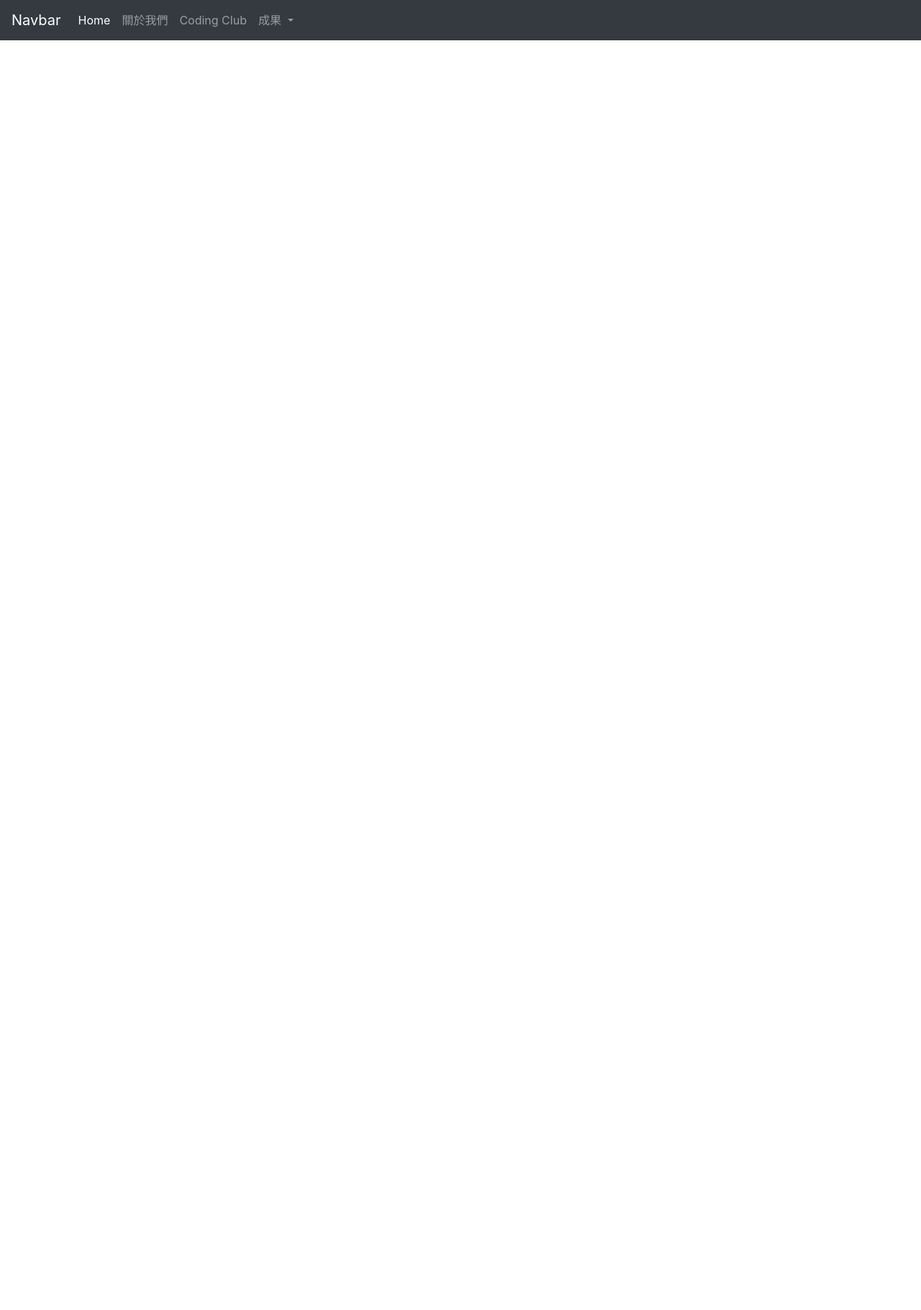
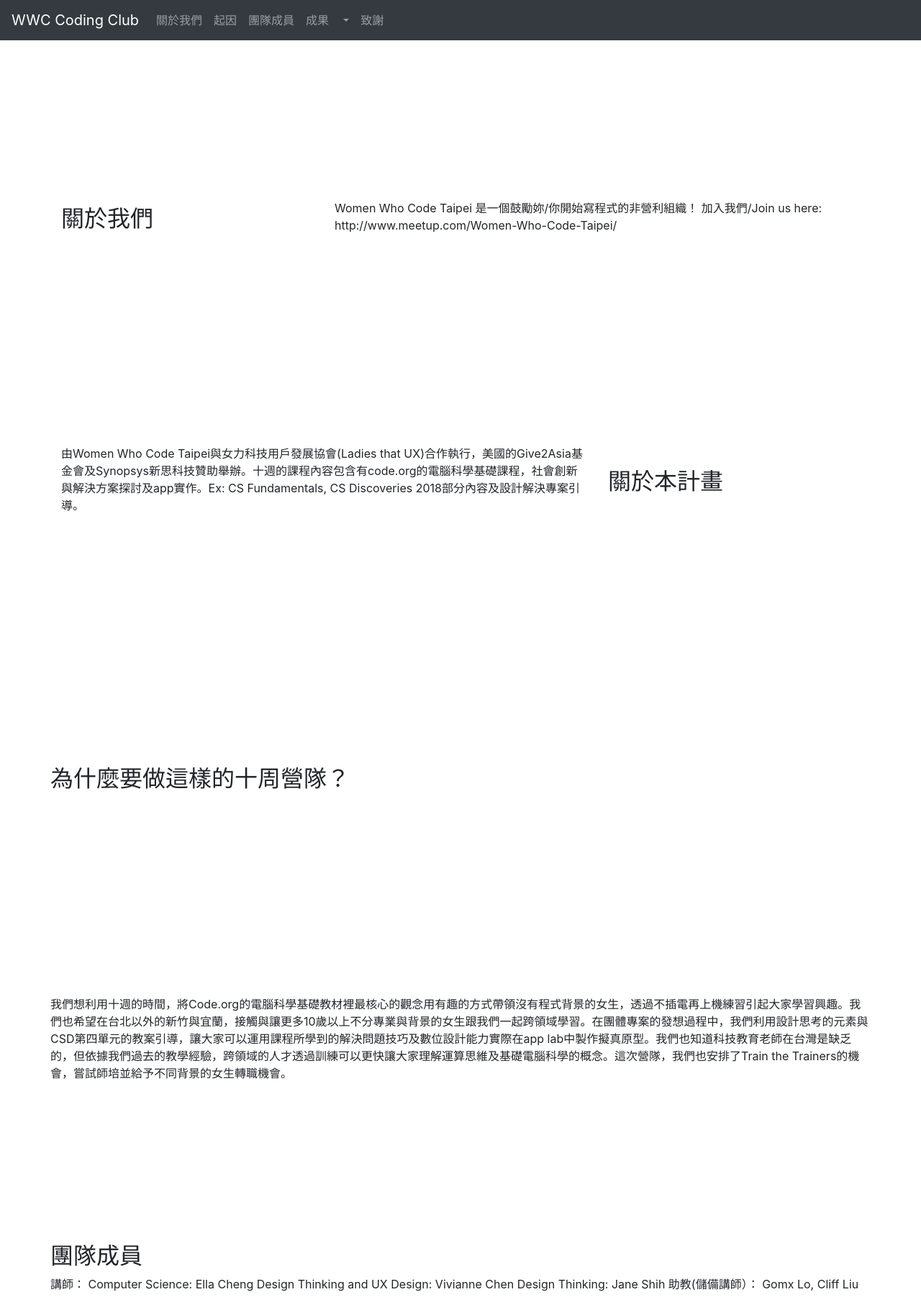
Before and after one commit to WomenJoinTechCodingClub/WomenJoinTechCodingClub, a plain HTML site: page index.html in a window 1280 px wide. Shown: the part 800-2620 px from the top of the page at 72% size. Before the commit the page ends 2456 px from the top, so only its background shows below. Drawn offline with nearby package versions, Linux system fonts and the light colour scheme.

Commit message:
add content to index

```diff
--- a/index.html
+++ b/index.html
@@ -73,7 +73,7 @@
     </div>
 
     <nav class="navbar navbar-expand-lg navbar-dark bg-dark">
-      <a class="navbar-brand" href="#">Navbar</a>
+      <a class="navbar-brand" href="#">WWC Coding Club</a>
       <button
         class="navbar-toggler"
         type="button"
@@ -87,16 +87,17 @@
       </button>
       <div class="collapse navbar-collapse" id="navbarNavDropdown">
         <ul class="navbar-nav">
-          <li class="nav-item active">
-            <a class="nav-link" href="#"
-              >Home <span class="sr-only">(current)</span></a
-            >
-          </li>
           <li class="nav-item">
             <a class="nav-link" href="#about-us">關於我們</a>
           </li>
           <li class="nav-item">
-            <a class="nav-link" href="#curriculum">Coding Club</a>
+            <a class="nav-link" href="#about-project">起因</a>
+          </li>
+          <li class="nav-item">
+            <a class="nav-link" href="#team">團隊成員</a>
+          </li>
+          <li class="nav-item">
+            <a class="nav-link" href="#outcome">成果</a>
           </li>
           <li class="nav-item dropdown">
             <a
@@ -108,22 +109,87 @@
               aria-haspopup="true"
               aria-expanded="false"
             >
-              成果
             </a>
             <div class="dropdown-menu" aria-labelledby="navbarDropdownMenuLink">
-              <a class="dropdown-item" href="#">第一輪：新竹</a>
-              <a class="dropdown-item" href="#">第一輪：宜蘭</a>
-              <a class="dropdown-item" href="#">第二輪：新竹</a>
-              <a class="dropdown-item" href="#">第二輪：宜蘭</a>
+              <a class="dropdown-item" href="#">第一輪</a>
+              <a class="dropdown-item" href="#">第二輪</a>
             </div>
+          </li>
+          <li class="nav-item">
+            <a class="nav-link" href="#credits">致謝</a>
           </li>
         </ul>
       </div>
     </nav>
     <section class="about-us" id="about-us">
-      <div class="container"></div>
+      <div class="container ">
+        <div class="row align-items-center">
+          <div class="col-4"><h2>關於我們</h2></div>
+          <div class="col-8">
+            <p>
+              Women Who Code Taipei 是一個鼓勵妳/你開始寫程式的非營利組織！
+              加入我們/Join us here:
+              http://www.meetup.com/Women-Who-Code-Taipei/
+            </p>
+          </div>
+        </div>
+        <div class="row align-items-center">
+          <div class="col-8">
+            <p>
+              由Women Who Code Taipei與女力科技用戶發展協會(Ladies that
+              UX)合作執行，美國的Give2Asia基金會及Synopsys新思科技贊助舉辦。十週的課程內容包含有code.org的電腦科學基礎課程，社會創新與解決方案探討及app實作。Ex:
+              CS Fundamentals, CS Discoveries 2018部分內容及設計解決專案引導。
+            </p>
+          </div>
+          <div class="col-4"><h2>關於本計畫</h2></div>
+        </div>
+      </div>
     </section>
-    <section class="curriculum" id="curriculum"></section>
+
+    <section class="about-project" id="about-project">
+      <div class="container">
+        <div class="row align-items-center">
+          <h2>為什麼要做這樣的十周營隊？</h2>
+          <p>
+            我們想利用十週的時間，將Code.org的電腦科學基礎教材裡最核心的觀念用有趣的方式帶領沒有程式背景的女生，透過不插電再上機練習引起大家學習興趣。我們也希望在台北以外的新竹與宜蘭，接觸與讓更多10歲以上不分專業與背景的女生跟我們一起跨領域學習。在團體專案的發想過程中，我們利用設計思考的元素與CSD第四單元的教案引導，讓大家可以運用課程所學到的解決問題技巧及數位設計能力實際在app
+            lab中製作擬真原型。我們也知道科技教育老師在台灣是缺乏的，但依據我們過去的教學經驗，跨領域的人才透過訓練可以更快讓大家理解運算思維及基礎電腦科學的概念。這次營隊，我們也安排了Train
+            the Trainers的機會，嘗試師培並給予不同背景的女生轉職機會。
+          </p>
+        </div>
+      </div>
+    </section>
+    <section class="team" id="team">
+      <div class="container">
+        <div class="row">
+          <h2>團隊成員</h2>
+          <p>
+            講師： Computer Science: Ella Cheng Design Thinking and UX Design:
+            Vivianne Chen Design Thinking: Jane Shih 助教(儲備講師）： Gomx Lo,
+            Cliff Liu
+          </p>
+        </div>
+      </div>
+    </section>
+    <section class="outcome" id="outcome">
+      <div class="container">
+        <div class="row">
+          <h2>成果</h2>
+        </div>
+        <div class="row"><h4>第一輪</h4></div>
+        <div class="row"><h4>第二輪</h4></div>
+      </div>
+    </section>
+    <section class="credits" id="credits">
+      <div class="container">
+        <div class="row">
+          <h2>特別感謝</h2>
+          <p>
+            除了要謝謝贊助我們Women Join Tech Project的Give2Asia and
+            Synopsys，更要謝謝所有參與的志工夥伴及學員們，你們是這次營隊這麼成功的關鍵！
+          </p>
+        </div>
+      </div>
+    </section>
 
     <script
       src="https://code.jquery.com/jquery-3.3.1.slim.min.js"
--- a/style.css
+++ b/style.css
@@ -57,8 +57,20 @@ header {
 .navbar {
   position: sticky;
   top: 0vh;
+  z-index: 10;
 }
 
 section {
   height: 100vh;
+  padding-top: 70px;
 }
+
+section > .container {
+  height: 100%;
+}
+.about-us .row {
+  height: 50%;
+}
+.about-project .row {
+  height: 100%;
+}
```
